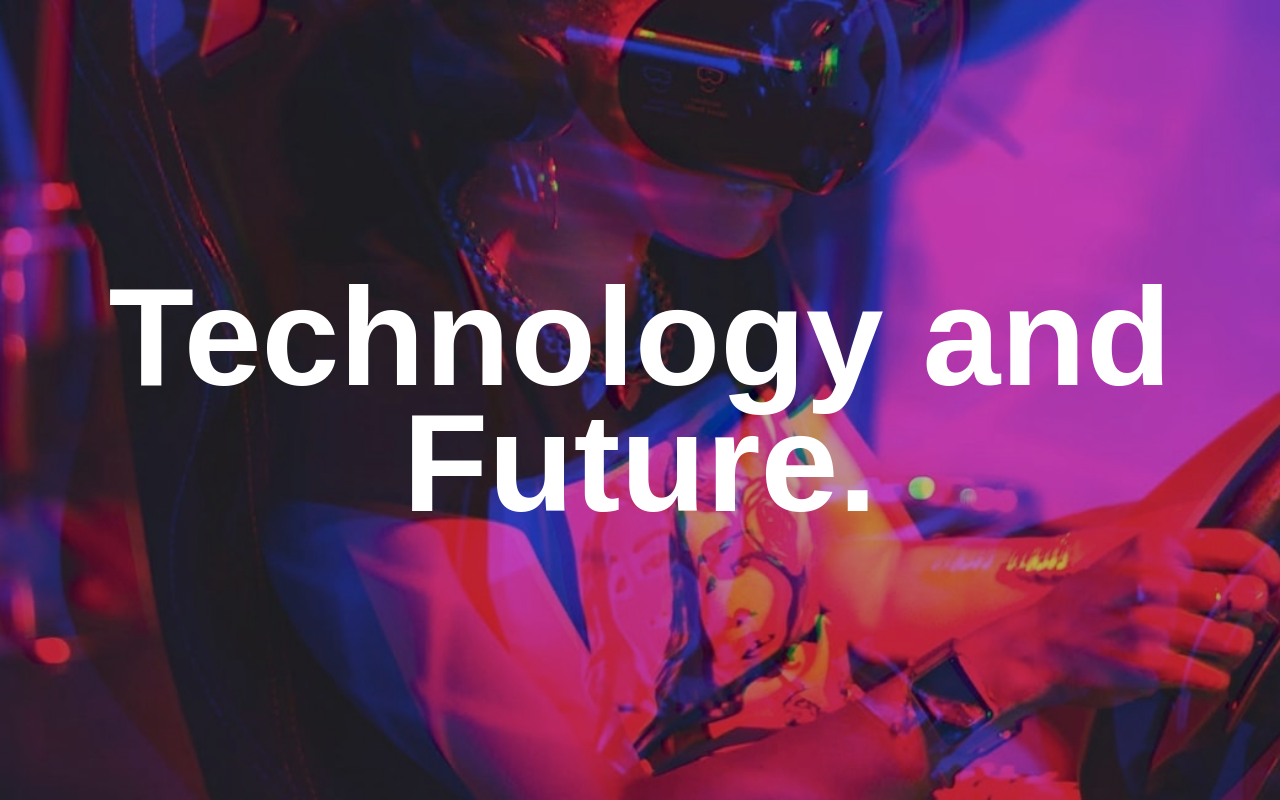
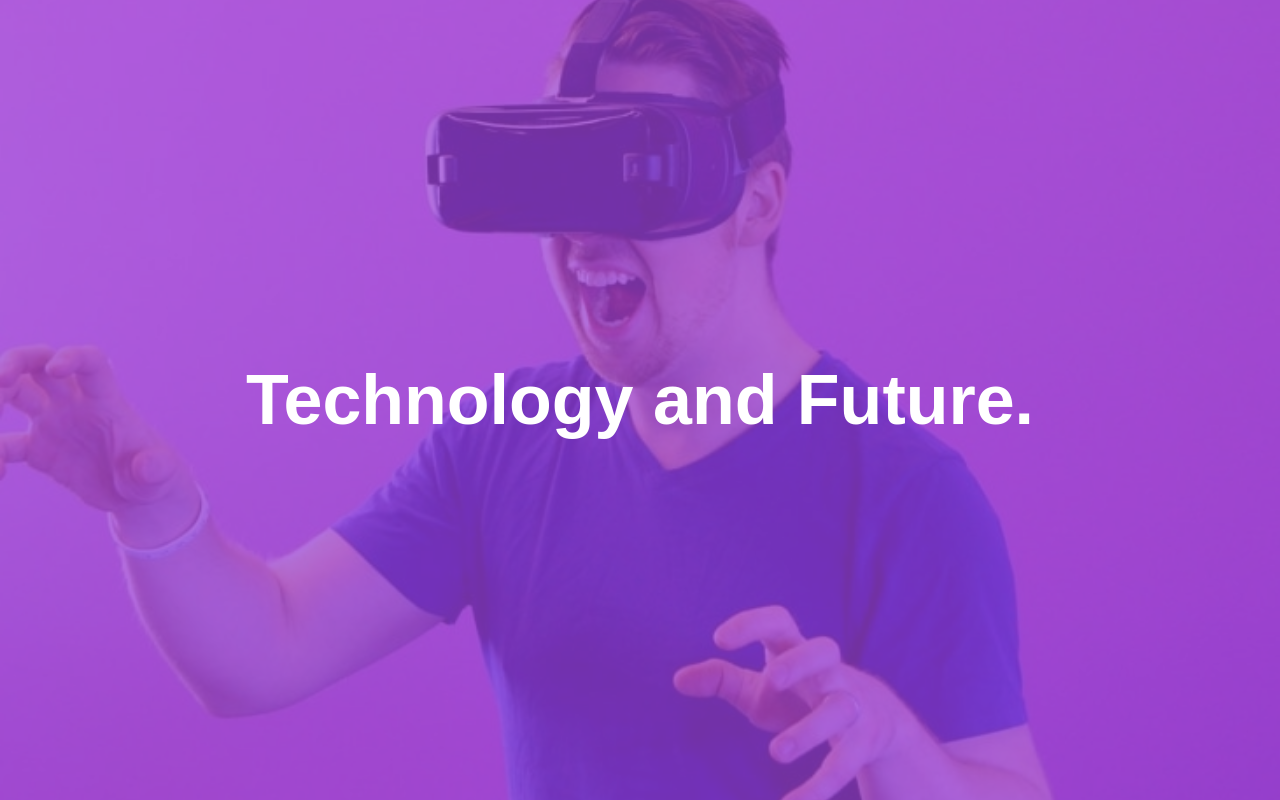
Before and after one commit to Christiano0407/frontendWeb, a website: page src/html/indexBack.html in a window 1280 px wide. Drawn offline with nearby package versions, Linux system fonts and the light colour scheme; a web font is replaced by a local one.

Commit message:
three_final

```diff
--- a/src/css/styleBack.css
+++ b/src/css/styleBack.css
@@ -22,7 +22,7 @@ body {
     color: #fff;
     line-height: 1.5;
 }
-.hero {
+/* .hero {
     position: relative;
     height: 100vh;
     width: 100%;
@@ -42,12 +42,37 @@ body {
     right: 0;
     left: 0;
     bottom: 0;
-   /*  background-color: rgba(152, 66, 211, 0.63); */
-}
+}  */
+
+
 h1 {
     position: relative;
     color: var(--clr-one);
-    font-size: 14rem;
+    font-size: 7rem;
     line-height: 0.9;
     text-align: center;
 }
+
+/* //Two  */
+
+.hero {
+    position: relative;
+    height: 100vh;
+    width: 100%;
+    display: flex;
+    align-items: center;
+    justify-content: center;
+    background-image: url(../assets/img/desktop/image-interactive.jpg);
+    background-size: cover;
+    background-repeat: no-repeat;
+    background-position: center;
+}
+.hero::before {
+    content: "";
+    position: absolute;
+    top: 0;
+    right: 0;
+    left: 0;
+    bottom: 0;
+    background-color: rgba(152, 66, 211, 0.75);
+}
```
